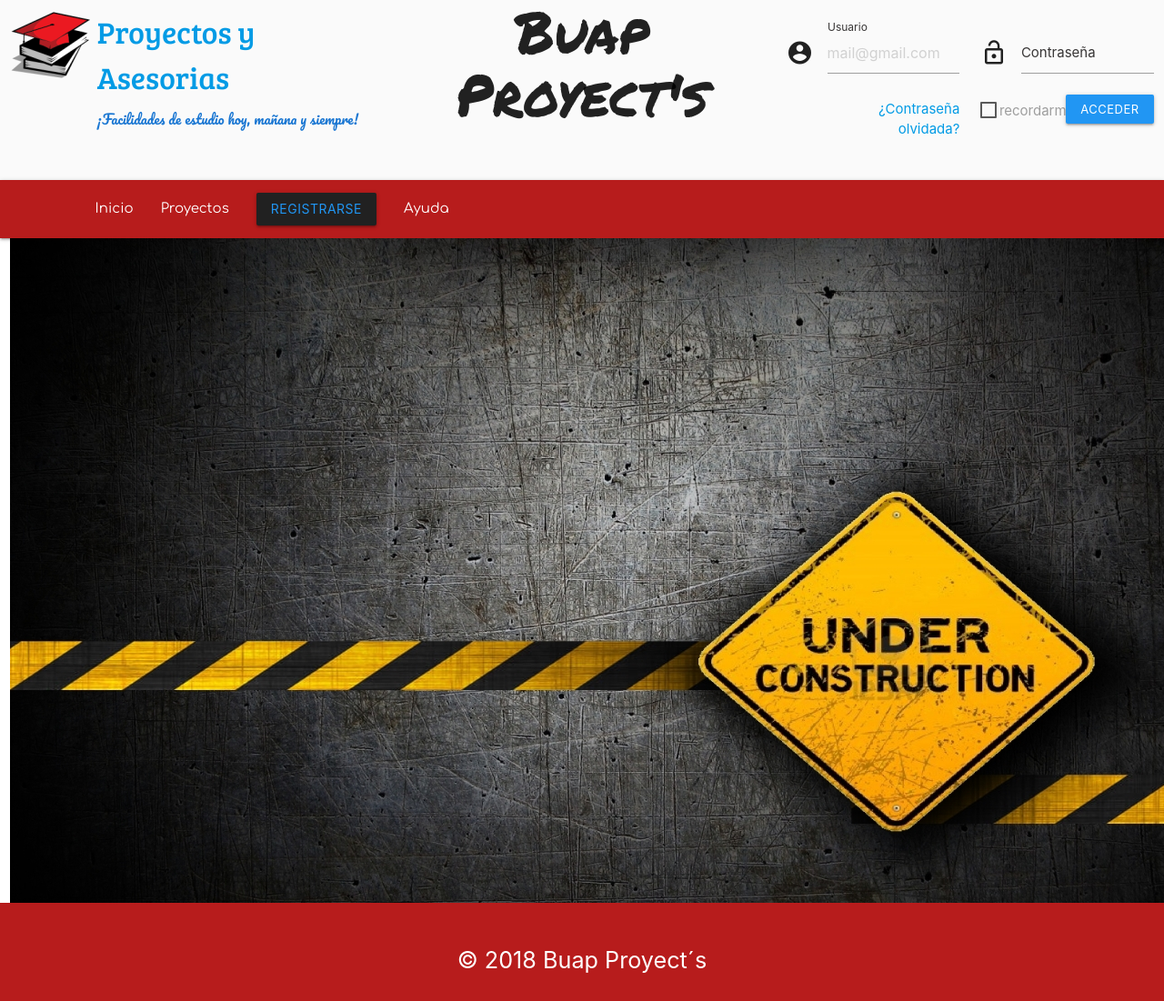
After one commit to Eduar2TC/Proyecto-Asesorias, a PHP site: page /ayuda.php in a window 1280 px wide. The commit adds this page. Shown: the whole page at 91% size. Run offline with PHP 8.4, Linux system fonts and the light colour scheme; data that the repository does not hold is empty; some libraries are stand-ins or nearby versions; some web fonts are replaced.

Commit message:
add view under construction on ayuda

```diff
--- /dev/null
+++ b/ayuda.php
@@ -0,0 +1,138 @@
+<?php
+//title
+$tituloPagina = "Proyectos Asesorias - Ayuda";
+$path_logo = "img/";
+$path_css = "css/";
+$path_js = "js/";
+require_once("includes/header.php");
+?>
+
+<body>
+    <header>
+        <div class="row delete-margin-row-botton grey lighten-5">
+            <!--Logo-->
+            <div class="col m4 s12">
+                <div class="row">
+                    <a href="index.php">
+                        <div class="col s3">
+                            <img src="img/logo-02.png" alt="logo-principal" id="logo-img">
+                        </div>
+                        <div class="col s9">
+                            <div class="row">
+                                <span id="titulo-logo">Proyectos y Asesorias</span>
+                            </div>
+                            <div class="row">
+                                <p id="parrafo-logo" class="blue-text text-darken-2">¡Facilidades de estudio hoy, mañana y siempre!</p>
+                            </div>
+                        </div>
+                    </a>
+                </div>
+
+            </div>
+            <!--Tittle web-page-->
+            <div class="col m4 s12 center">
+                <h1 id="titulo-pagina">Buap Proyect's</h1>
+            </div>
+            <!--Form login-->
+            <div class="col m4 hide-on-med-and-down">
+                <div class="row delete-margin-row-botton">
+                    <form class="col s12" action="server/login.php" method="POST">
+                        <div class="row delete-margin-row-botton" id="cajas">
+                            <div class="input-field col s6">
+                                <i class="material-icons prefix">account_circle</i>
+                                <input type="email" name="usuario" class="validate" placeholder="mail@gmail.com" id="email">
+                                <label for="user">Usuario</label>
+                            </div>
+                            <div class="input-field col s6">
+                                <i class="material-icons prefix">lock_open</i>
+                                <input type="password" name="contrasenia" class="validate" id="password">
+                                <label for="password">Contraseña</label>
+                            </div>
+                        </div>
+                        <div class="row delete-margin-row-botton">
+                            <div class="col s5 m6 l5 offset-m1 offset-l1" id="contrasenia-olvidada">
+                                <p class="margin right-align medium-small valign-wrapper"><a href="#">¿Contraseña olvidada?</a></p>
+                            </div>
+                            <div class="col s3 m3 l3 offset-m4">
+                                <p id="parrafo-checkbox">
+                                    <label>
+                                        <input type="checkbox" class="blue" id="recuerdame" />
+                                        <span id="span-recuerdame">recordarme</span>
+                                    </label>
+                                </p>
+                            </div>
+                            <div class="col s4 m3 l3 offset-s2" id="button-access">
+                                <button class="btn waves-effect waves-light btn-small blue right" type="submit" name="action">Acceder
+                                    <i class="fas fa-sign-in-alt"></i>
+                                </button>
+                            </div>
+                        </div>
+                    </form>
+                </div>
+            </div>
+        </div>
+    </header>
+    <!--Menu de navegación principal-->
+    <div class="row" id="navegacion-menu">
+        <div class="navbar">
+            <nav data-target="nav-menu">
+
+                <div class="nav-wrapper red darken-4">
+                    <div id="contenedor" class="container">
+                        <div class="nav-wrapper">
+
+                            <a href="index.php" data-target="mobile-menu" class="sidenav-trigger"><i class="material-icons">menu</i></a>
+                            <ul class="hide-on-small-and-down">
+                                <li><a href="index.php" class="fuente-menu">Inicio</a></li>
+                                <li><a href="proyectos.php" class="fuente-menu">Proyectos</a></li>
+                                <li><a href="server/signup.php" class="blue-text waves-effect waves-red grey darken-4 btn"><span id="boton-registro">Registrarse</span></a>
+                                </li>
+                                <li><a href="ayuda.php" class="fuente-menu">Ayuda</a></li>
+                            </ul>
+                            <ul class="hide-on-small-and-down">
+
+                            </ul>
+                        </div>
+                    </div>
+            </nav>
+        </div>
+
+        <!--Menu de navegacion Mobil -->
+
+        <div class="row" id="navegacion-menu-movil">
+            <ul class="sidenav" id="mobile-menu">
+                <li><a href="index.php" class="blue-text">Inicio</a></li>
+                <li><a href="proyectos.php" class="blue-text">Proyectos</a></li>
+                <li><a href="server/signup.php" class="blue-text waves-effect waves-red grey darken-4 btn"><span>Registrarse</span></a>
+                <li><a href="ayuda.php" class="blue-text">Ayuda</a></li>
+            </ul>
+        </div>
+    </div>
+    <!--Renglon 2 columnas sidenav y contenido principal-->
+    <div class="row" id="parent-row">
+        <!--Seccion del Contenido Principal-->
+        <section class="col s12 m12 l12 ">
+            <section>
+                <!--Main content-->
+                <main>
+                    <img class="materialboxed" src="img/under-construction1.jpg">
+                </main>
+                <!--Back to top page-->
+                <div class="fixed-action-btn">
+                    <a id="back-to-top" class="btn-floating btn-large yellow accent-4 scale-transition">
+                        <i class="large material-icons">keyboard_arrow_up</i>
+                    </a>
+                </div>
+            </section>
+        </section>
+    </div>
+
+    <!--Renglon Footer-->
+    <footer class="page-footer red darken-4 valign-wrapper center">
+        <div class="container">
+            <p class="flow-text">&copy; 2018 Buap Proyect´s</p>
+        </div>
+    </footer>
+</body>
+
+<?php require_once("includes/footer.php"); ?>
--- a/includes/footer.php
+++ b/includes/footer.php
@@ -11,10 +11,13 @@
         var instance = new M.Sidenav(elem);
         var elems = document.querySelectorAll('.collapsible');
         var instances = M.Collapsible.init(elems);
+        //evita dezplazarse al inicio cada que se da click sobre el collapsible
         $(".collapsible-header").click(function(e) {
             e.preventDefault();
         });
 
+        var elems1 = document.querySelectorAll('.materialboxed');
+        var instances = M.Materialbox.init(elems1);
 
     });
     $('document').ready(function() {
@@ -173,7 +176,7 @@
                                 type: 'error',
                                 title: 'Oops...',
                                 text: 'Algo ha pasado: ' + respuesta,
-                                footer: '<a href>Alguna sugerencia?</a>'
+                                footer: '<a href>¿Alguna sugerencia?</a>'
                             });
                         }
                     }
```
Also changed, not shown: img/cat.jpg (renamed from img/cat_1-jpg.jpg), img/under-construction1.jpg (added).
